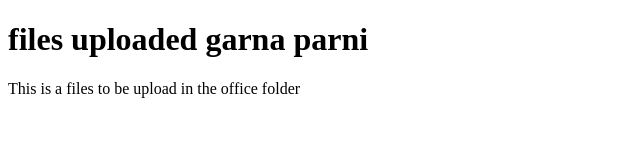
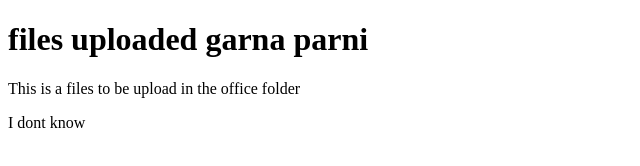
Before and after one commit to narharigtm/office_files, a plain HTML site: page index.html in a window 1280 px wide. Shown: the full height of the page, 0-640 px from the left. Drawn offline with Linux system fonts and the light colour scheme.

Commit message:
changed-done plz check it

```diff
--- a/index.html
+++ b/index.html
@@ -8,5 +8,6 @@
 <body>
     <h1>files uploaded garna parni</h1>
     <p>This is a files to be upload in the office folder</p>
+    <p>I dont know</p>
 </body>
 </html>
```
